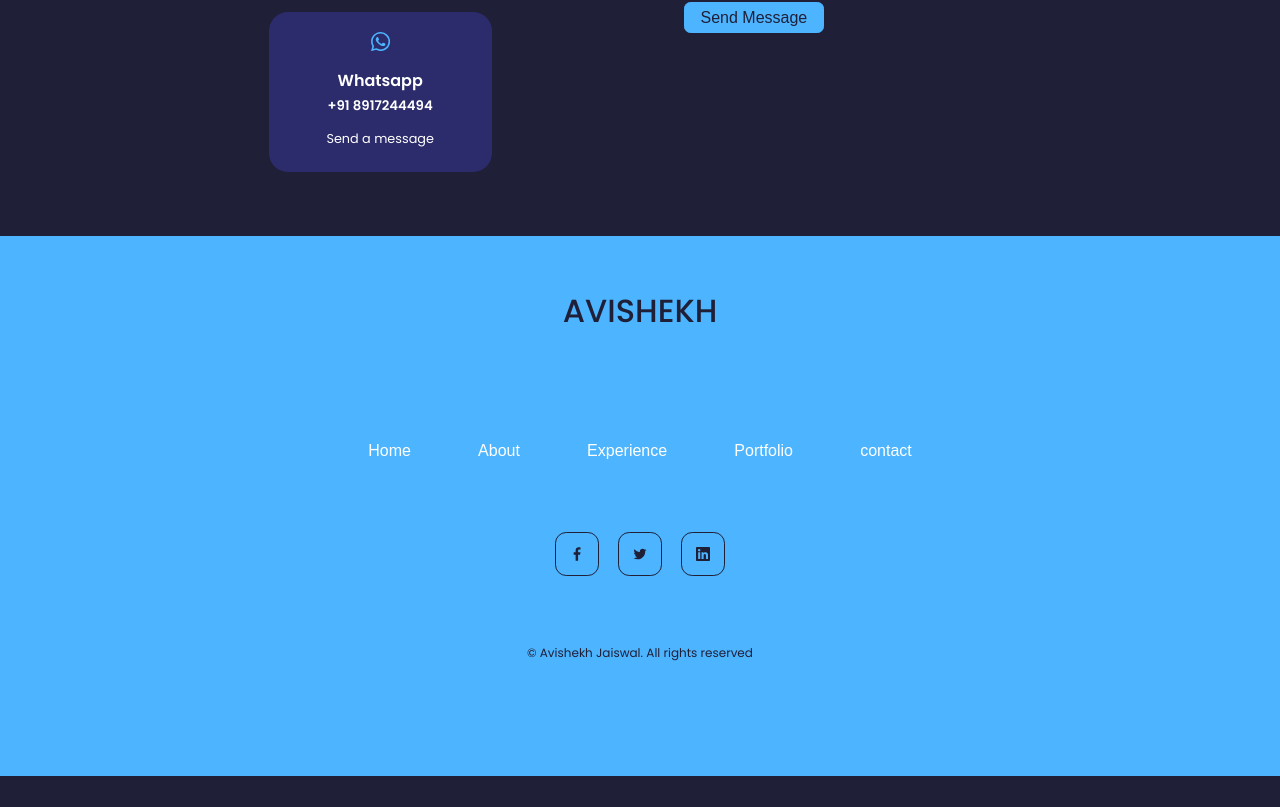
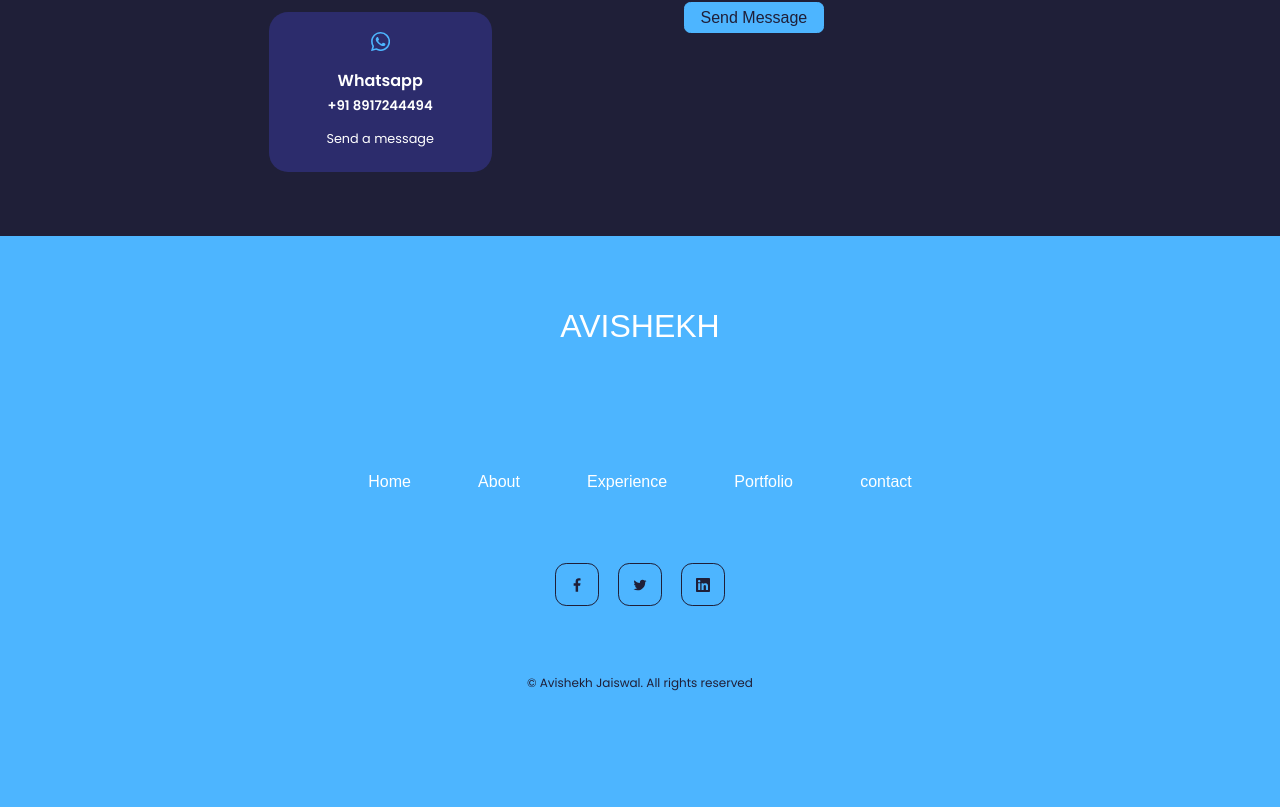
Before and after one commit to Avi-jaiz/avishekh-portfolio, a React (Create React App) app: page / in a window 1280 px wide. Shown: the part 3139-3946 px from the top of the page. Before the commit the page ends 3915 px from the top, so only its background shows below. Built offline with nearby package versions, Linux system fonts and the light colour scheme.

Commit message:
"changed logo with button tag to avoid a tag which shows error"

```diff
--- a/src/Components/Footer/Footer.jsx
+++ b/src/Components/Footer/Footer.jsx
@@ -8,7 +8,11 @@ import {FaLinkedin} from 'react-icons/fa';
 function Footer() {
   return (
    <footer id='footer'>
-    <a href="#" className='footer__logo'>AVISHEKH</a>
+
+<form >
+<button type='submit' className='footer__logo' form action="https://avishekh-portfolio.netlify.app/#about">AVISHEKH</button>
+</form>
+
 <div className="permalinks">
     <form className='permalinks' >
 
```
